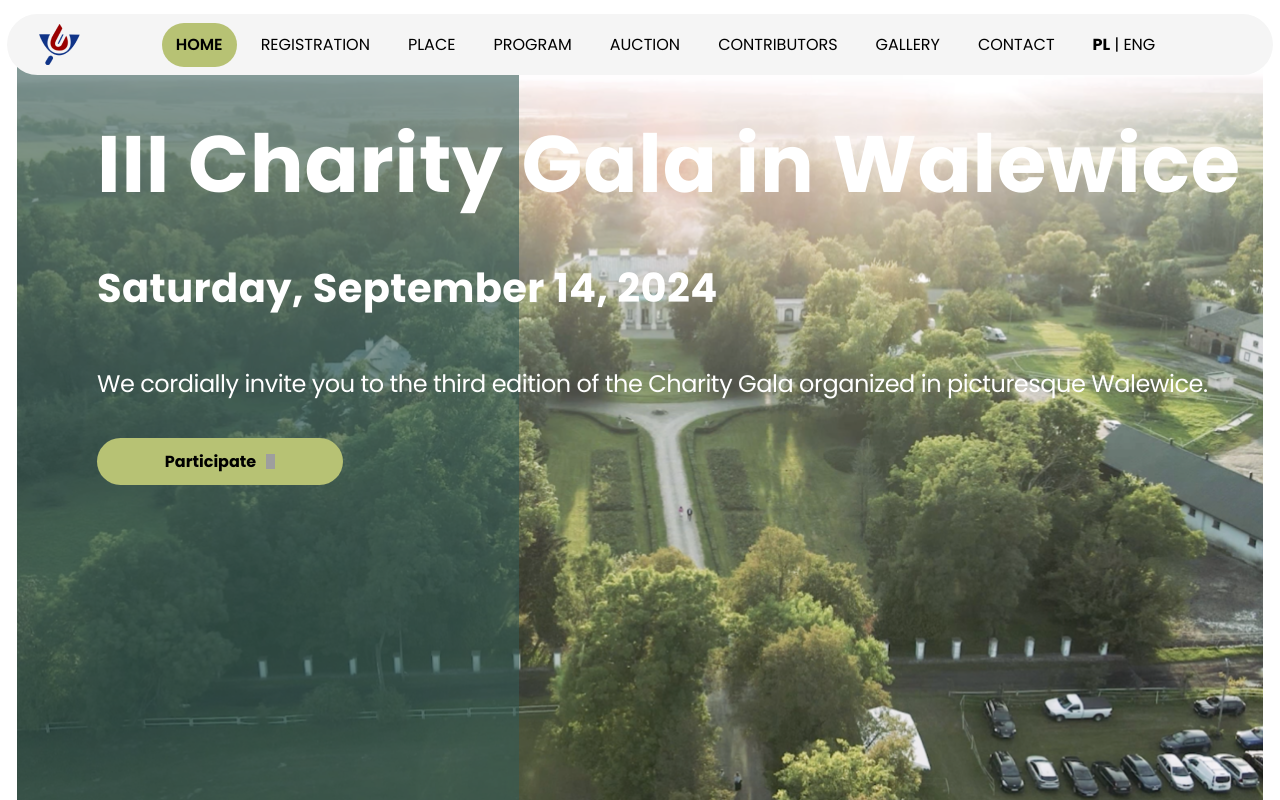
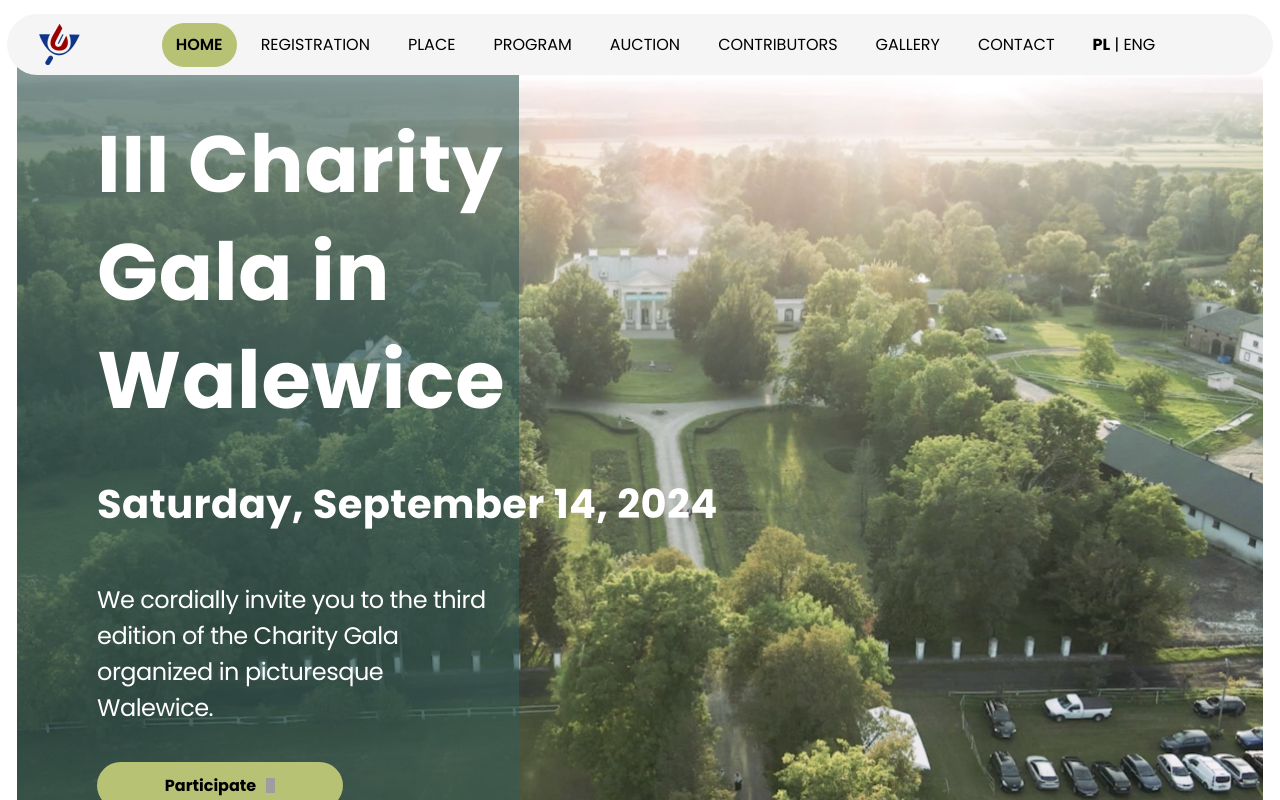
Before and after one commit to Fundacja-hematologiczna/gala, a React (Vite) app: page / in a window 1280 px wide. Shown: the top 800 px of the page. Built offline with nearby package versions, Linux system fonts and the light colour scheme; grey boxes are pictures that could not be loaded.

Commit message:
fix section welcome

```diff
--- a/src/languages.js
+++ b/src/languages.js
@@ -25,7 +25,7 @@ i18n.use(initReactI18next).init({
     useSuspense: false,
   },
   interpolation: {
-    escapeValue: false,
+    escapeValue: true,
   },
 });
 
--- a/src/languages/en.json
+++ b/src/languages/en.json
@@ -10,9 +10,9 @@
     "CONTACT": "contact"
   },
   "MAIN_PAGE": {
-    "HEADER_TITLE": "III Charity Gala in Walewice",
+    "HEADER_TITLE": "III Charity\n Gala in\n Walewice",
     "HEADER_DATE": "Saturday, September 14, 2024",
-    "HEADER_BODY": "We cordially invite you to the third edition of the Charity Gala organized in picturesque Walewice.",
+    "HEADER_BODY": "We cordially invite you to the third\n edition of the Charity Gala\n organized in picturesque\n Walewice.",
     "HEADER_BUTTON": "Participate",
     "CEO_POSITION": "Foundation President",
     "CEO_TITLE": "Join us and give others the power!",
@@ -77,7 +77,7 @@
   },
   "PLACE": {
     "HEADER_TITLE": "Event Venue",
-    "HEADER_BODY": "The palace and stable are located in the picturesque village of Walewice, situated in central Poland, in the Łódź Voivodeship. This historic place is approximately 50 km northeast of Łódź - about an hour's drive by car. From the center of Łódź, you can also reach Walewice by taking a train to Łowicz and then a taxi to the palace.",
+    "HEADER_BODY": "The palace and stable are located in the picturesque village of Walewice, situated in central Poland,\n in the Łódź Voivodeship. This historic place is approximately 50 km northeast of Łódź - about an hour's drive by car.\n From the center of Łódź, you can also reach Walewice by taking a train to Łowicz and then a taxi to the palace.",
     "MAP_TITLE": "The 3rd Charity Gala will take place at the Walewski Palace in Walewice",
     "MAP_PLACE": "Location:",
     "MAP_PLACE_NAME": "Palace and stable in Walewice",
--- a/src/languages/pl.json
+++ b/src/languages/pl.json
@@ -10,9 +10,9 @@
     "CONTACT": "kontakt"
   },
   "MAIN_PAGE": {
-    "HEADER_TITLE": "III Gala Charytatywna w Walewicach",
+    "HEADER_TITLE": "III Gala\n Charytatywna\n w Walewicach",
     "HEADER_DATE": "Sobota, 14 września 2024",
-    "HEADER_BODY": "Serdecznie zapraszamy na trzecią edycję Gali Charytatywnej organizowanej w malowniczych Walewicach.",
+    "HEADER_BODY": "Serdecznie zapraszamy na trzecią\n edycję Gali Charytatywnej\n organizowanej w malowniczych\n Walewicach.",
     "HEADER_BUTTON": "Zgłoś swój udział",
     "CEO_POSITION": "Prezes Fundacji",
     "CEO_TITLE": "Dołącz do nas i podaruj innym moc!",
--- a/src/pages/Home/Home.jsx
+++ b/src/pages/Home/Home.jsx
@@ -21,14 +21,18 @@ const Home = () => {
           <div className="sectionWelcome__container">
             <div className="greenLabel"></div>
             <div className=" sectionWelcome__textComntainer">
-              <h1 className="sectionWelcome-title">
+              <h1
+                className="sectionWelcome-title"
+                style={{ whiteSpace: 'pre-line' }}>
                 {t('MAIN_PAGE.HEADER_TITLE')}
               </h1>
               <p className="sectionWelcome-date">
                 {t('MAIN_PAGE.HEADER_DATE')}
               </p>
 
-              <p className="sectionWelcome-description">
+              <p
+                className="sectionWelcome-description"
+                style={{ whiteSpace: 'pre-line' }}>
                 {t('MAIN_PAGE.HEADER_BODY')}
               </p>
 
--- a/src/pages/Place/PlaceBanner.jsx
+++ b/src/pages/Place/PlaceBanner.jsx
@@ -9,7 +9,9 @@ const PlaceBanner = () => {
         <div className="Place__topContainer-greenLayer"></div>
 
         <h1 className="Place__topContainer-title">{t('PLACE.HEADER_TITLE')}</h1>
-        <p className="Place__topContainer-description">
+        <p
+          className="Place__topContainer-description"
+          style={{ whiteSpace: 'pre-line' }}>
           {t('PLACE.HEADER_BODY')}
         </p>
       </div>
```
